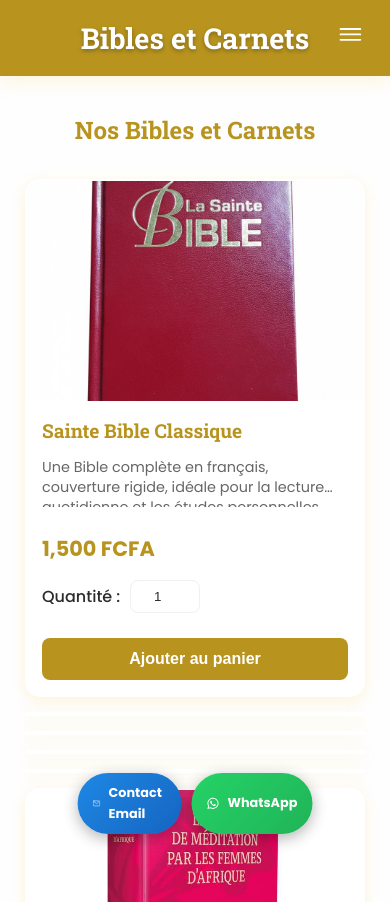
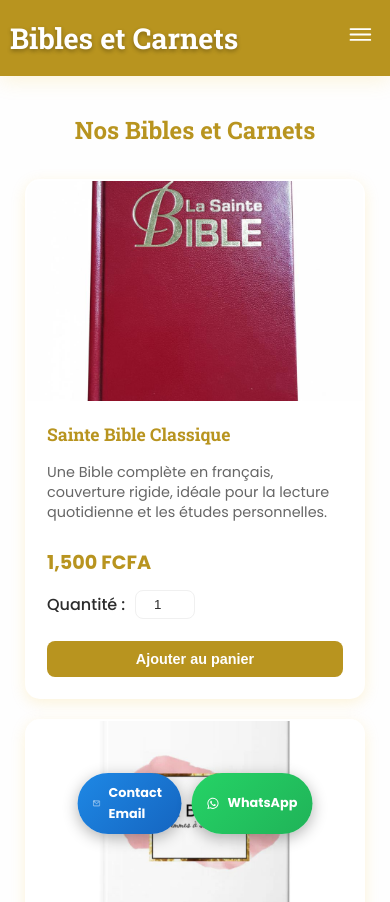
Before and after one commit to Tienmelissa/GraceBoutique, a plain HTML site: page pages/bibles.html in a window 390 px wide. Shown: the top 902 px of the page. Drawn offline with nearby package versions, Linux system fonts and the light colour scheme.

Commit message:
correction de la partie bible

```diff
--- a/css/styles.css
+++ b/css/styles.css
@@ -110,6 +110,7 @@ header h1 {
   padding: 5px;
   border-radius: 5px;
   transition: all 0.3s ease;
+  z-index: 1002;
 }
 
 .burger-menu:hover {
@@ -252,6 +253,8 @@ main h2 {
   perspective: 1000px;
   display: flex;
   flex-direction: column;
+  width: 100%;
+  max-width: 100%;
 }
 
 .product:hover {
@@ -1299,21 +1302,25 @@ form button:hover {
   }
 
   .header-container {
-    flex-direction: column;
-    gap: 15px;
+    position: relative;
+    /* Ne pas utiliser flex-direction: column pour garder le burger à droite */
   }
 
   .burger-menu {
     display: block;
     position: absolute;
-    top: 15px;
-    right: 20px;
+    top: 50%;
+    right: 0;
+    transform: translateY(-50%);
+    z-index: 1001;
   }
 
   .nav-menu {
     display: none;
     width: 100%;
-    margin-top: 0;
+    margin-top: 15px;
+    position: relative;
+    z-index: 1000;
   }
 
   .nav-menu.active {
@@ -1361,8 +1368,13 @@ form button:hover {
   }
 
   .products {
-    grid-template-columns: repeat(auto-fill, minmax(250px, 1fr));
+    grid-template-columns: repeat(auto-fill, minmax(280px, 1fr));
     gap: 20px;
+    padding: 0 5px;
+  }
+
+  .product {
+    min-height: 480px; /* Hauteur minimale pour éviter la compression */
   }
 
   main {
@@ -1402,20 +1414,48 @@ form button:hover {
 @media screen and (max-width: 480px) {
   .products {
     grid-template-columns: 1fr;
-    gap: 15px;
+    gap: 20px;
+    padding: 0 10px;
   }
 
   .product {
-    min-height: auto;
+    min-height: 520px; /* Maintenir une hauteur suffisante */
+    max-width: 100%;
   }
 
   .product .content {
-    padding: 15px;
+    padding: 20px;
   }
 
   .product .description {
-    min-height: 50px;
-    -webkit-line-clamp: 2;
+    min-height: 60px;
+    -webkit-line-clamp: 3;
+    font-size: 0.9rem;
+    line-height: 1.4;
+  }
+
+  .product h3 {
+    font-size: 1.1rem;
+    margin-bottom: 12px;
+  }
+
+  .product .price {
+    font-size: 1.2rem;
+    margin-bottom: 12px;
+  }
+
+  .product .quantity-section {
+    margin-bottom: 12px;
+  }
+
+  .product input[type="number"] {
+    width: 60px;
+    padding: 6px;
+  }
+
+  .product button {
+    padding: 10px;
+    font-size: 0.9rem;
   }
 
   .burger-menu {
@@ -1502,3 +1542,42 @@ form button:hover {
     margin-top: 10px;
   }
 }
+
+/* Règles spécifiques pour très petits écrans */
+@media screen and (max-width: 360px) {
+  .products {
+    grid-template-columns: 1fr;
+    gap: 15px;
+    padding: 0 5px;
+  }
+
+  .product {
+    min-height: 500px;
+  }
+
+  .product .content {
+    padding: 15px;
+  }
+
+  .product h3 {
+    font-size: 1rem;
+  }
+
+  .product .price {
+    font-size: 1.1rem;
+  }
+
+  .product .description {
+    font-size: 0.85rem;
+    min-height: 50px;
+    -webkit-line-clamp: 2;
+  }
+
+  header h1 {
+    font-size: 1.5rem;
+  }
+
+  main h2 {
+    font-size: 1.3rem;
+  }
+}
--- a/pages/bibles.html
+++ b/pages/bibles.html
@@ -15,7 +15,6 @@
     ></script>
   </head>
   <body>
-    <div></div>
     <!-- HEADER -->
     <header>
       <div class="header-container">
```
